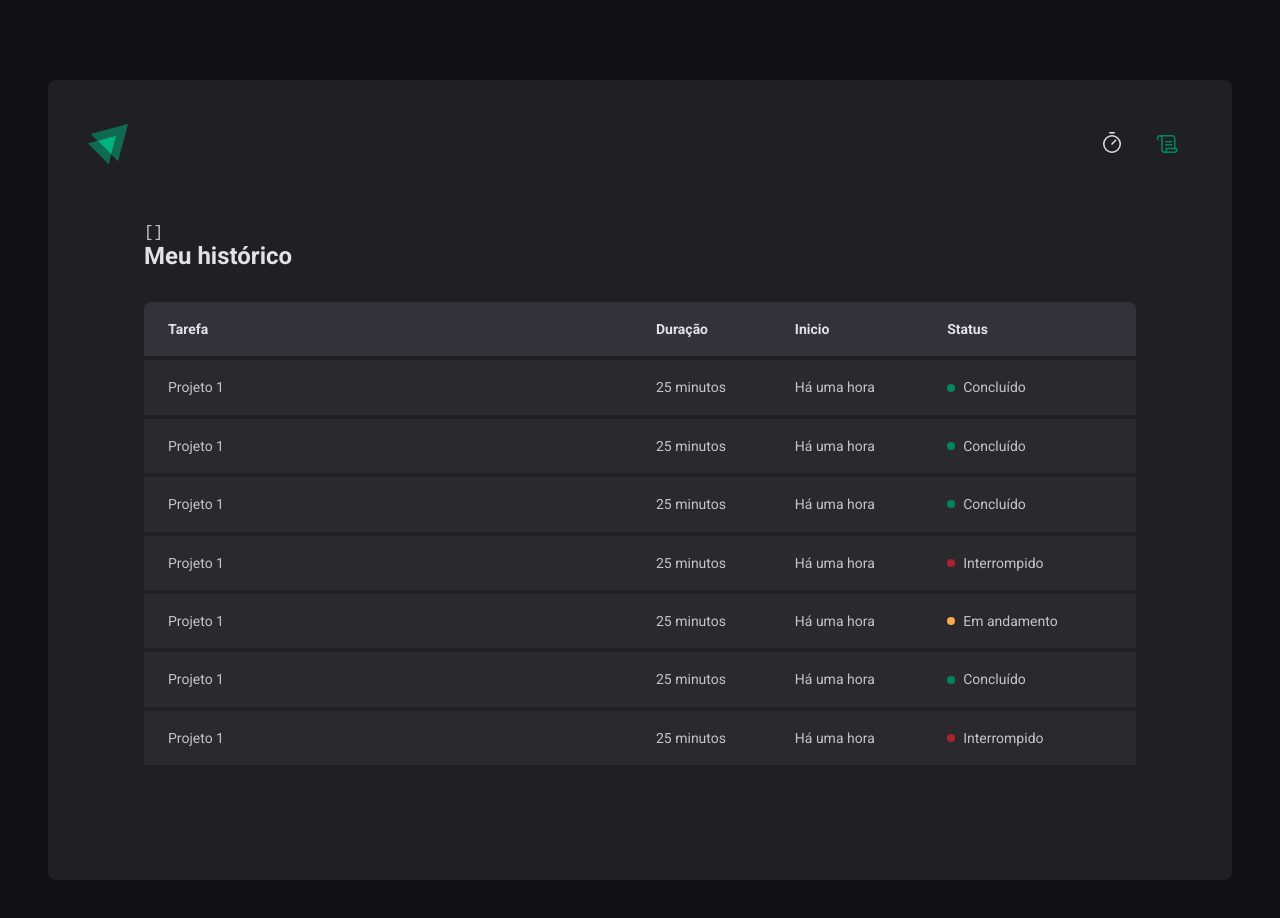
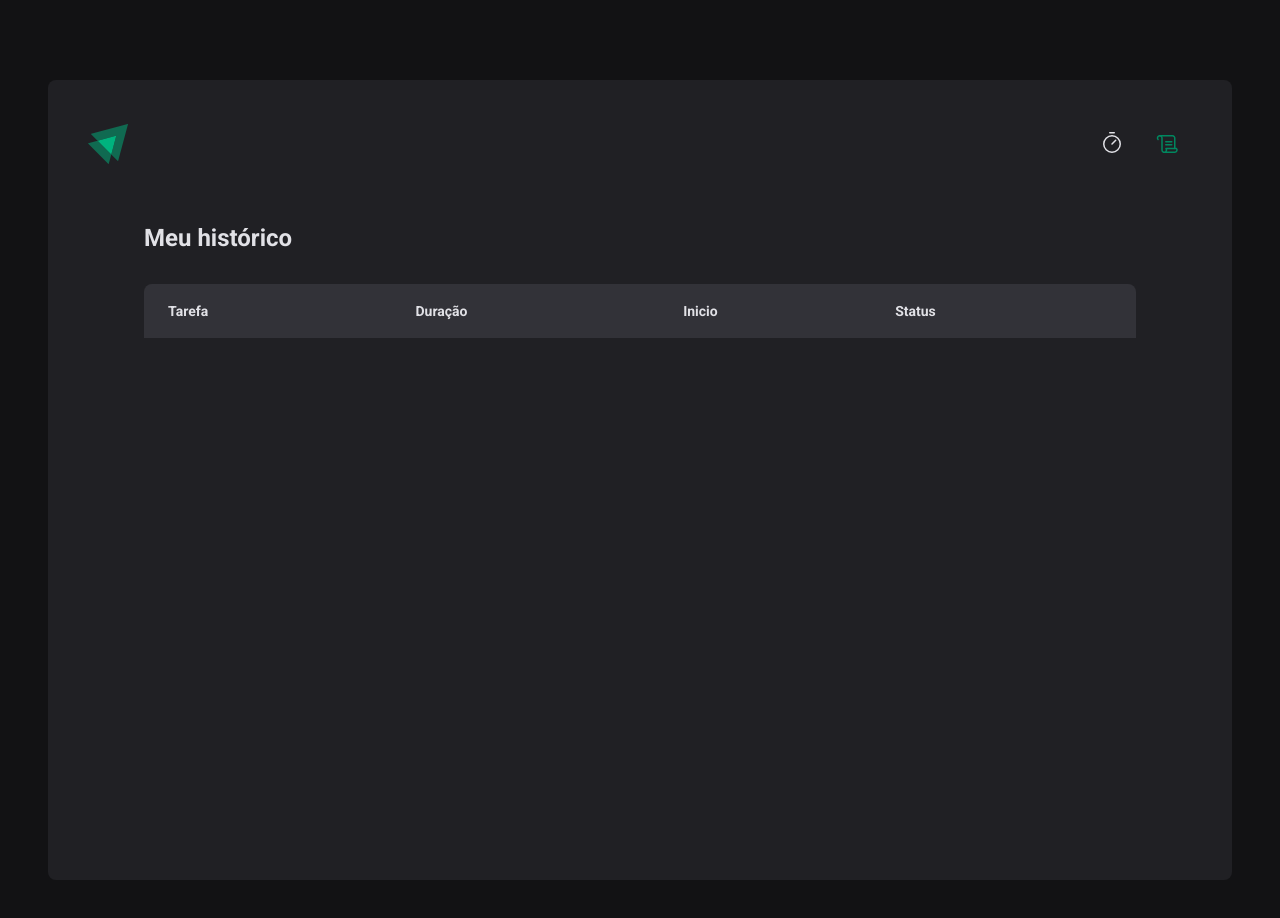
Before and after one commit to lucasunemat/curso-reactjs-2-rocketseat-ts, a React (Vite) app: page /history in a window 1280 px wide. Shown: the top 918 px of the page. Built offline with nearby package versions, Linux system fonts and the light colour scheme.

Commit message:
implementando relatorio

```diff
--- a/src/contexts/CyclesContext.tsx
+++ b/src/contexts/CyclesContext.tsx
@@ -1,4 +1,8 @@
-// use essa técnica sempre que precisar do contexto para mais de uma rota (home, history...)
+/*
+ * Use essa técnica sempre que precisar do contexto para mais de uma rota (home, history...)
+ * Importante: contextos devem depender só de coisas do proprio react, ou de bibliotecas que
+ ** só usamos nele e não estão presentes no restante do código
+ */
 
 import { ReactNode, createContext, useState } from 'react'
 
--- a/src/pages/History/index.tsx
+++ b/src/pages/History/index.tsx
@@ -7,7 +7,6 @@ export function History() {
 
   return (
     <HistoryContainer>
-      <pre>{JSON.stringify(cycles, null, 2)}</pre>
       <h1>Meu histórico</h1>
       <HistoryList>
         <table>
@@ -20,62 +19,28 @@ export function History() {
             </tr>
           </thead>
           <tbody>
-            <tr>
-              <td>Projeto 1</td>
-              <td>25 minutos</td>
-              <td>Há uma hora</td>
-              <td>
-                <Status statusColor="green">Concluído</Status>
-              </td>
-            </tr>
-            <tr>
-              <td>Projeto 1</td>
-              <td>25 minutos</td>
-              <td>Há uma hora</td>
-              <td>
-                <Status statusColor="green">Concluído</Status>
-              </td>
-            </tr>
-            <tr>
-              <td>Projeto 1</td>
-              <td>25 minutos</td>
-              <td>Há uma hora</td>
-              <td>
-                <Status statusColor="green">Concluído</Status>
-              </td>
-            </tr>
-            <tr>
-              <td>Projeto 1</td>
-              <td>25 minutos</td>
-              <td>Há uma hora</td>
-              <td>
-                <Status statusColor="red">Interrompido</Status>
-              </td>
-            </tr>
-            <tr>
-              <td>Projeto 1</td>
-              <td>25 minutos</td>
-              <td>Há uma hora</td>
-              <td>
-                <Status statusColor="yellow">Em andamento</Status>
-              </td>
-            </tr>
-            <tr>
-              <td>Projeto 1</td>
-              <td>25 minutos</td>
-              <td>Há uma hora</td>
-              <td>
-                <Status statusColor="green">Concluído</Status>
-              </td>
-            </tr>
-            <tr>
-              <td>Projeto 1</td>
-              <td>25 minutos</td>
-              <td>Há uma hora</td>
-              <td>
-                <Status statusColor="red">Interrompido</Status>
-              </td>
-            </tr>
+            {cycles.map((cycle) => {
+              return (
+                <tr key={cycle.id}>
+                  <td>{cycle.task}</td>
+                  <td>{cycle.minutesAmount} minutos</td>
+                  <td>{cycle.startDate.toISOString()}</td>
+                  <td>
+                    {cycle.finishedDate && (
+                      <Status statusColor="green">Concluído</Status>
+                    )}
+
+                    {cycle.interruptedDate && (
+                      <Status statusColor="red">Interrompido</Status>
+                    )}
+
+                    {!cycle.finishedDate && !cycle.interruptedDate && (
+                      <Status statusColor="yellow">Em andamento</Status>
+                    )}
+                  </td>
+                </tr>
+              )
+            })}
           </tbody>
         </table>
       </HistoryList>
--- a/src/pages/Home/index.tsx
+++ b/src/pages/Home/index.tsx
@@ -40,7 +40,7 @@ export function Home() {
   })
 
   // essa var recebe as funções que o useForm retorna e eu lanço ela com spread operator la no FormProvider para o NewCycleForm usar o register que ele precisa
-  const { handleSubmit, watch /* reset */ } = newCycleForm
+  const { handleSubmit, watch, reset } = newCycleForm
 
   // obs: sempre que eu uso uma variavel externa no useEffect, preciso colocar ela no array de dependencias
 
@@ -70,9 +70,16 @@ export function Home() {
    ** para o componente-filho
    * Para evitar isso, uso o Context API => ajuda a compartilhar informações entre vários componentes ao mesmo tempo
    */
+
+  function handleCreateNewCycle(data: NewCycleFormData) {
+    createNewCycle(data)
+    reset()
+  }
+
+  // handle: prefixo para funções disparadas por eventos
   return (
     <HomeContainer>
-      <form action="" onSubmit={handleSubmit(createNewCycle)}>
+      <form action="" onSubmit={handleSubmit(handleCreateNewCycle)}>
         <FormProvider {...newCycleForm}>
           <NewCycleForm />
         </FormProvider>
```
